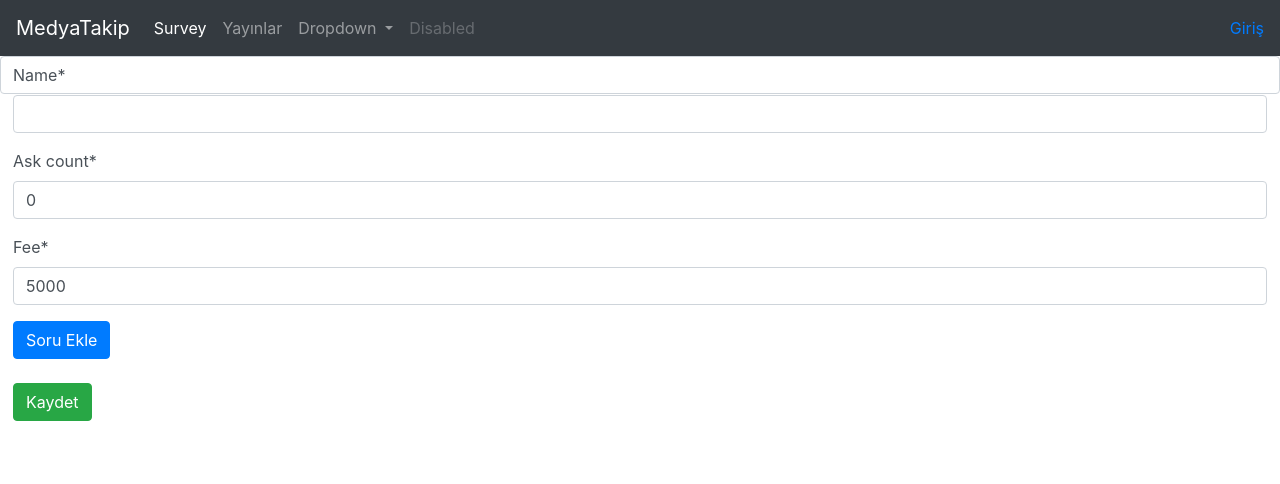
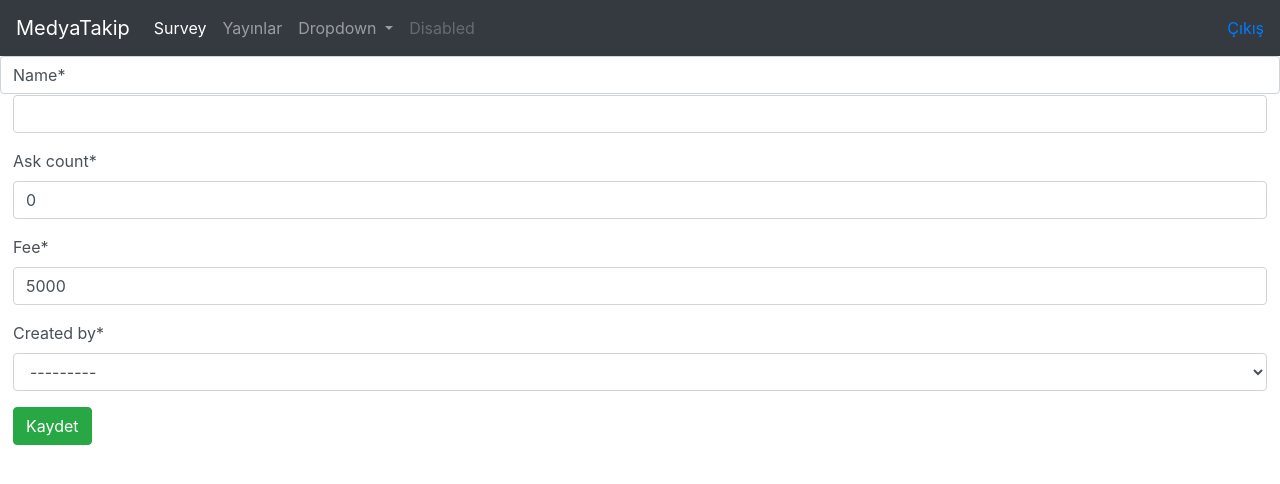
Before and after one commit to jqrust/medyatakip, a Django app: page /survey/create/ in a window 1280 px wide. Shown: the top 484 px of the page. Run offline with Django 3.2, Linux system fonts and the light colour scheme; the visitor is signed in with stand-in values (Sample User, id 1); data comes from the database, SQL or seed files in the repository; some libraries are stand-ins or nearby versions.

Commit message:
Hata giderme

```diff
--- a/main/templates/base.html
+++ b/main/templates/base.html
@@ -49,9 +49,9 @@
                 </li>
             </ul>
             {% if user.is_authenticated %}
-            <a class="nav-item active" href="{% url 'main:logout' %}">Giriş</a>
+            <a class="nav-item active" href="{% url 'main:logout' %}">Çıkış</a>
             {% else %}
-            <a class="nav-item active" href="{% url 'main:login' %}">Çıkış</a>
+            <a class="nav-item active" href="{% url 'main:login' %}">Giriş</a>
             {% endif %}
 
         </div>
--- a/main/templates/main/survey_form.html
+++ b/main/templates/main/survey_form.html
@@ -8,7 +8,9 @@
         <li class="list-group-item"><a href= "{% url 'main:question_detail' object.id q.id  %}"> {{ q.name }} </a></li>
         {% endfor %}
     </ul>
+    {% if object %}
     <a class="btn btn-primary" href="{% url 'main:question_create' object.id %}">Soru Ekle</a></br></br>
+    {% endif %}
     <input class="btn btn-success"  type="submit" value="Kaydet">
 </form>
 {% endblock %}
--- a/main/views.py
+++ b/main/views.py
@@ -20,7 +20,7 @@
                 "not_user": True
             }
             return render(request,"main/login.html", context)
-        return render(request,"main/login.html")
+        return redirect(reverse_lazy('main:home'))
 def logout_view(request):
     logout(request)
     return redirect("../")
@@ -38,7 +38,7 @@
         return context
 class SurveyCreate(edit.CreateView):
     model = Survey
-    fields = ['name','ask_count','fee']
+    fields = ['name','ask_count','fee','created_by']
     success_url = reverse_lazy('main:survey_list')
 class SurveyDelete(edit.DeleteView):
     model= Survey
```
